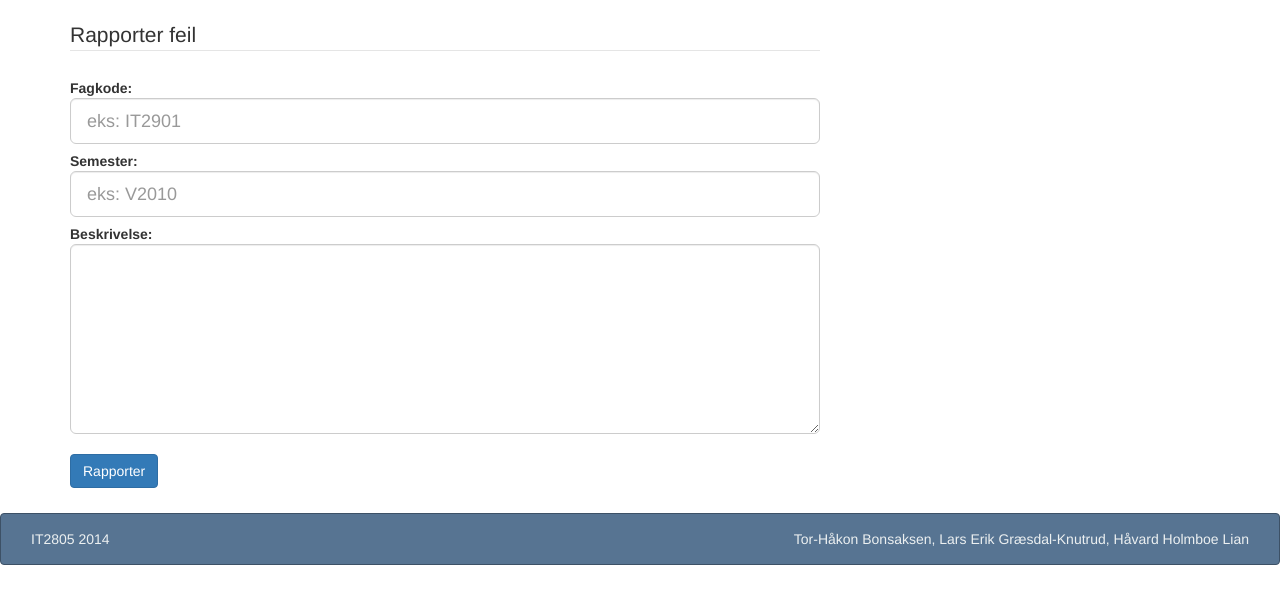
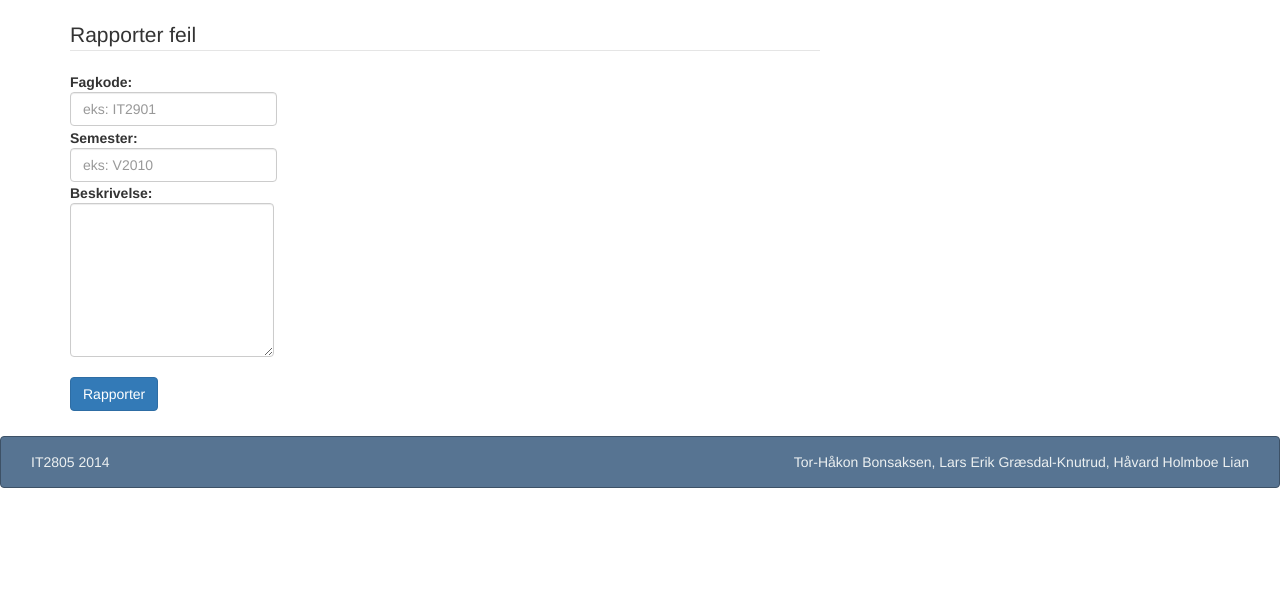
Before and after one commit to Torrib/gradestats, a Django app: page /report/ in a window 1280 px wide. Shown: the part 57-661 px from the top of the page. Run offline with Django 3.2, Linux system fonts and the light colour scheme; some libraries are stand-ins or nearby versions.

Commit message:
Some changes

```diff
--- a/grades.py
+++ b/grades.py
@@ -100,11 +100,12 @@ def parse_data(data, exam, faculty):
         semester_code = "H"
 
     semester_code += '%s' % (temp[0].strip())
-    print "processing %s" % semester_code
+
 
     # Grade info
     rows_grades = soup.find_all(class_="tableRow")
     # row 5 and down is subjects
+    print "found %d exams from %s" % (len(rows_grades) - 1, semester_code)
     for i in range(0, len(rows_grades) - 1):
         td_grades = rows_grades[i].find_all('td')
         subject_code = td_grades[0].string.split('-')
@@ -147,7 +148,6 @@ def parse_data(data, exam, faculty):
                 grades.average_grade = (grades.a * 5.0 + grades.b * 4 + grades.c * 3 + grades.d * 2 + grades.e) / s
 
             grades.save()
-            print "%s added" % course.english_name
 
 
 def main():
--- a/grades/forms.py
+++ b/grades/forms.py
@@ -7,7 +7,7 @@ class AddTagForm(forms.Form):
 
 
 class SearchForm(forms.Form):
-    query = forms.CharField(min_length=0, max_length=32)
+    query = forms.CharField(max_length=32, required=False)
     faculty_code = forms.IntegerField()
 
 
--- a/grades/views.py
+++ b/grades/views.py
@@ -36,7 +36,7 @@ def course(request, course_code):
 
 
 def add_tag(request, course_code):
-    course = get_object_or_404(Course, code=course_code)
+    course = get_object_or_404(Course, code=course_code.upper())
     form = AddTagForm(request.POST)
 
     if form.is_valid():
@@ -46,11 +46,11 @@ def add_tag(request, course_code):
         tag[0].save()
         tag[0].courses.add(course)
 
-    return redirect('course', course_code=course_code)
+    return redirect('course', course_code=course_code.upper())
 
 
 def get_grades(request, course_code):
-    course = get_object_or_404(Course, code=course_code)
+    course = get_object_or_404(Course, code=course_code.upper())
     grades = course.grade_set.all()
     json = serializers.serialize('json', grades)
     return HttpResponse(json)
@@ -62,8 +62,11 @@ def search(request):
         query = form.cleaned_data['query']
         faculty_code = form.cleaned_data['faculty_code']
 
-        courses = Course.objects.filter(Q(norwegian_name__icontains=query) | Q(english_name__icontains=query) |
-                                             Q(short_name__icontains=query) | Q(code__icontains=query))
+        if len(query) == 0:
+            courses = Course.objects.all()
+        else:
+            courses = Course.objects.filter(Q(norwegian_name__icontains=query) | Q(english_name__icontains=query) |
+                                            Q(short_name__icontains=query) | Q(code__icontains=query))
         if faculty_code != -1:
             courses = courses.filter(faculty_code=faculty_code)
 
@@ -87,7 +90,7 @@ def search(request):
         return render(request, 'index.html', {'courses': courses, 'query': query, 'selected': str(faculty_code),
                                               'faculties': Faculties.get_faculties()})
     else:
-        return render(request, 'search.html')
+        return render(request, 'index.html', {'faculties': Faculties.get_faculties()})
 
 
 def report(request):
--- a/templates/report.html
+++ b/templates/report.html
@@ -5,7 +5,7 @@
 {% block content %}
 <div class="row">
 <div class="col-md-8">
-<form  class="form-horizontal" method="POST">
+<form  class="form-inline" method="POST">
     {%  csrf_token %}
     <fieldset>
 
@@ -16,7 +16,7 @@
     <div class="control-group">
       <label class="control-label" for="course">Fagkode: </label>
       <div class="controls">
-        <input id="course" name="course_code" type="text" placeholder="eks: IT2901" class="form-control input-lg">
+        <input id="course" name="course_code" type="text" placeholder="eks: IT2901" class="form-control input-default">
       </div>
     </div>
 
@@ -24,7 +24,7 @@
     <div class="control-group">
       <label class="control-label" for="term">Semester: </label>
       <div class="controls">
-        <input id="term" name="semester_code" type="text" placeholder="eks: V2010" class="form-control input-lg">
+        <input id="term" name="semester_code" type="text" placeholder="eks: V2010" class="form-control input-default">
 
       </div>
     </div>
@@ -33,7 +33,7 @@
     <div class="control-group">
       <label class="control-label" for="description">Beskrivelse: </label>
       <div class="controls">
-        <textarea rows="7" id="description" class="form-control input-lg" name="description"></textarea>
+        <textarea rows="7" id="description" class="form-control input-default" name="description"></textarea>
       </div>
     </div>
 
```
